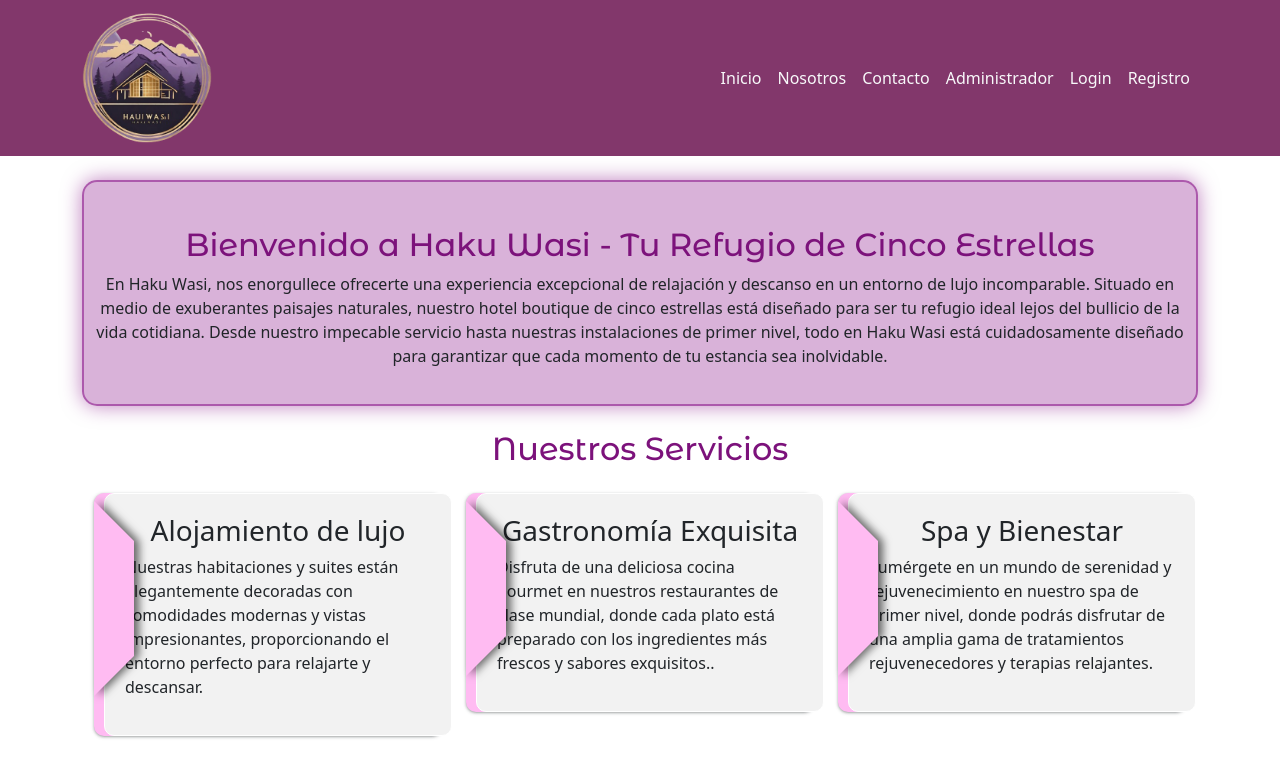
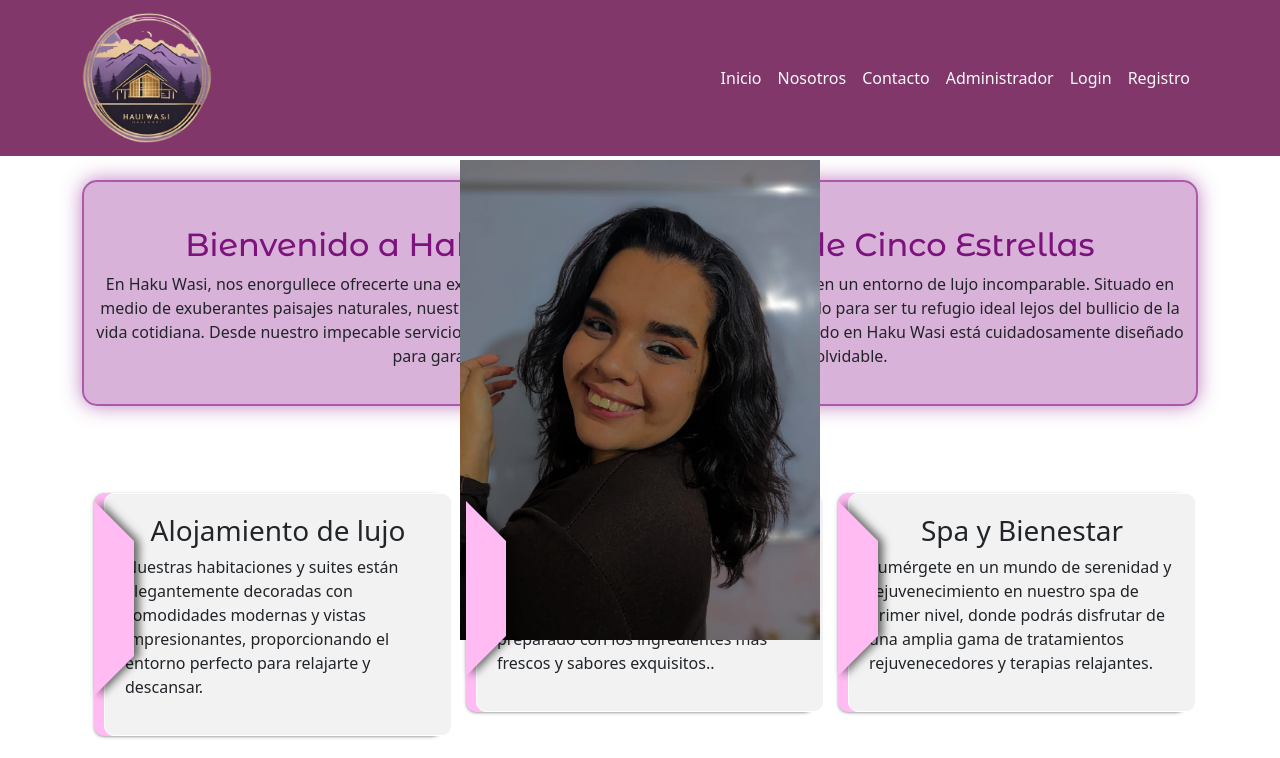
Before and after one commit to Pabmoy25/proyectoHotel-FrontEnd, a React (Vite) app: page /nosotros in a window 1280 px wide. Shown: the top 758 px of the page. Built offline with nearby package versions, Linux system fonts and the light colour scheme.

Commit message:
agregue el primer intergarnte del grupo con sus estilos

```diff
--- a/src/App.css
+++ b/src/App.css
@@ -123,3 +123,85 @@ tbody {
   left: 10px;
   transition: left 1s ;
 }
+
+.cardEquipo{
+  position: absolute;
+  top: 50%;
+  left: 50%;
+  transform: translate(-50%,-50%);
+  width: 360px;
+  height: 480px;
+  background-color: #333;
+}
+
+.cardEquipo .imageEquipo{
+  width: 100%;
+  height: 100%;
+  overflow: hidden;
+}
+
+.cardEquipo .imageEquipo img{
+  width: 100%;
+  height: 100%;
+  object-fit: cover;
+  object-position: center;
+  transition: .5s;
+
+}
+
+.cardEquipo:hover .imageEquipo img{
+  opacity: .5;
+  transform: translateX(30%);
+}
+
+.cardEquipo .detailsEquipo{
+  position: absolute;
+  top: 0;
+  left: 0;
+  width: 70%;
+  height: 100%;
+  background: #E09AD0;
+  transition: all .5s;
+  transform-origin: left;
+  transform: perspective(2000px) rotateY(-90deg);
+}
+
+.cardEquipo:hover .detailsEquipo{
+  transform: perspective(2000px) rotateY(0deg);
+}
+
+.cardEquipo .detailsEquipo .centerEquipo {
+  padding: 20px;
+  text-align: center;
+  background-color: #E09AD0;
+  line-height: 20px;
+  font-size: 20px;
+  text-transform: uppercase;
+}
+
+.social-buttons {
+  text-align: center;
+}
+
+.btnequipo {
+  display: inline-block;
+  padding: 10px 20px;
+  font-size: 16px;
+  text-align: center;
+  text-decoration: none;
+  border: none;
+  cursor: pointer;
+  border-radius: 5px;
+  transition: background-color 0.3s ease;
+}
+
+.btn-linkedin {
+  background-color: #82376b;
+  color: #fff;
+  margin-right: 10px; /* Espacio entre botones */
+}
+
+.btn-github {
+  background-color: #82376b;
+  color: #fff;
+}
--- a/src/components/pages/SobreNosotros.jsx
+++ b/src/components/pages/SobreNosotros.jsx
@@ -2,26 +2,41 @@ import Menu from "../common/Menu";
 import Footer from "../common/Footer";
 import { Link } from "react-router-dom";
 import NosotrosHistoria from "../../assets/NosotrosHistoria.jpg";
+import FotoAnto from "../../assets/FotoAnto.jpg";
 
 const SobreNosotros = () => {
   return (
     <>
       <section class="container cuadroNosotros mt-4">
-              <h2 class="text-center mt-4 tituloAdmin">Bienvenido a Haku Wasi - Tu Refugio de Cinco Estrellas</h2>
+        <h2 class="text-center mt-4 tituloAdmin">
+          Bienvenido a Haku Wasi - Tu Refugio de Cinco Estrellas
+        </h2>
         <p className="text-center ">
-              En Haku Wasi, nos enorgullece ofrecerte una experiencia excepcional de relajación y descanso en un entorno de lujo incomparable. Situado en medio de exuberantes paisajes naturales, nuestro hotel boutique de cinco estrellas está diseñado para ser tu refugio ideal lejos del bullicio de la vida cotidiana. Desde nuestro impecable servicio hasta nuestras instalaciones de primer nivel, todo en Haku Wasi está cuidadosamente diseñado para garantizar que cada momento de tu estancia sea inolvidable.
+          En Haku Wasi, nos enorgullece ofrecerte una experiencia excepcional de
+          relajación y descanso en un entorno de lujo incomparable. Situado en
+          medio de exuberantes paisajes naturales, nuestro hotel boutique de
+          cinco estrellas está diseñado para ser tu refugio ideal lejos del
+          bullicio de la vida cotidiana. Desde nuestro impecable servicio hasta
+          nuestras instalaciones de primer nivel, todo en Haku Wasi está
+          cuidadosamente diseñado para garantizar que cada momento de tu
+          estancia sea inolvidable.
         </p>
       </section>
 
       <section>
         <h2 class=" text-center mt-4 tituloAdmin mb-4">Nuestros Servicios</h2>
         <section className="container">
-                < div className="row">
+          <div className="row">
             <div className="col-lg-4 col-md-4 col-sm-12">
               <div className="itemcard">
                 <div className="layer">
                   <h3 className="text-center">Alojamiento de lujo</h3>
-                        <p>Nuestras habitaciones y suites están elegantemente decoradas con comodidades modernas y vistas impresionantes, proporcionando el entorno perfecto para relajarte y descansar.</p>
+                  <p>
+                    Nuestras habitaciones y suites están elegantemente decoradas
+                    con comodidades modernas y vistas impresionantes,
+                    proporcionando el entorno perfecto para relajarte y
+                    descansar.
+                  </p>
                 </div>
               </div>
             </div>
@@ -30,7 +45,12 @@ const SobreNosotros = () => {
               <div className="itemcard">
                 <div className="layer">
                   <h3 className="text-center">Gastronomía Exquisita</h3>
-                        <p>Disfruta de una deliciosa cocina gourmet en nuestros restaurantes de clase mundial, donde cada plato está preparado con los ingredientes más frescos y sabores exquisitos..</p>
+                  <p>
+                    Disfruta de una deliciosa cocina gourmet en nuestros
+                    restaurantes de clase mundial, donde cada plato está
+                    preparado con los ingredientes más frescos y sabores
+                    exquisitos..
+                  </p>
                 </div>
               </div>
             </div>
@@ -39,7 +59,12 @@ const SobreNosotros = () => {
               <div className="itemcard">
                 <div className="layer">
                   <h3 className="text-center">Spa y Bienestar</h3>
-                        <p>Sumérgete en un mundo de serenidad y rejuvenecimiento en nuestro spa de primer nivel, donde podrás disfrutar de una amplia gama de tratamientos rejuvenecedores y terapias relajantes.</p>
+                  <p>
+                    Sumérgete en un mundo de serenidad y rejuvenecimiento en
+                    nuestro spa de primer nivel, donde podrás disfrutar de una
+                    amplia gama de tratamientos rejuvenecedores y terapias
+                    relajantes.
+                  </p>
                 </div>
               </div>
             </div>
@@ -51,10 +76,21 @@ const SobreNosotros = () => {
         <div class="row align-items-center my-4">
           <div class="col-lg-6 col-md-12 col-sm-12">
             <h2 className="tituloAdmin text-center">Nuestra Historia</h2>
-                <p className="text-center">Fundado con una pasión por ofrecer experiencias inolvidables y un compromiso con la excelencia, Haku Wasi ha sido un destino de primer nivel para viajeros exigentes desde su apertura.Nuestra historia está marcada por un legado de hospitalidad excepcional y un enfoque inquebrantable en la satisfacción del cliente.</p>
+            <p className="text-center">
+              Fundado con una pasión por ofrecer experiencias inolvidables y un
+              compromiso con la excelencia, Haku Wasi ha sido un destino de
+              primer nivel para viajeros exigentes desde su apertura.Nuestra
+              historia está marcada por un legado de hospitalidad excepcional y
+              un enfoque inquebrantable en la satisfacción del cliente.
+            </p>
           </div>
           <div class="col-lg-6 col-md-12 col-sm-12 d-flex justify-content-center align-items-center ">
-            <img src={NosotrosHistoria} alt="logo Hotel Haki Wasi" className="img-fluid " width={350}></img>
+            <img
+              src={NosotrosHistoria}
+              alt="Hotel"
+              className="img-fluid "
+              width={350}
+            ></img>
           </div>
         </div>
       </section>
@@ -62,9 +98,42 @@ const SobreNosotros = () => {
       <section class="container">
         <h2 class="text-center tituloAdmin">Nuestro Equipo</h2>
         <p class="text-center ">
-        Compuesto por individuos talentosos y apasionados, nuestro equipo está dedicado a hacer que cada momento de tu estadía sea inolvidable.
+          Compuesto por individuos talentosos y apasionados, nuestro equipo está
+          dedicado a hacer que cada momento de tu estadía sea inolvidable.
         </p>
       </section>
+
+      <section className="row">
+        <div className="col-lg-6">
+            <div className="cardEquipo">
+                <div className="imageEquipo">
+                <img
+              src={FotoAnto}
+              alt="Hotel"
+              className="img-fluid "
+              width={350}
+            ></img>
+            </div>
+            <div className="detailsEquipo">
+                <div className="centerEquipo">
+                    <h2>Ortega Antonella</h2>
+                    <p>Lorem ipsum dolor sit amet, consectetur adipisicing elit. Atque accusantium ea quibusdam aspernatur voluptas cumque aut eos vel saepe adipisci.</p>
+                    <div class="social-buttons">
+    <a href="" target="_blank" class="btnequipo btn-linkedin my-4">LinkedIn</a>
+    <a href="" target="_blank" class="btnequipo btn-github">GitHub</a>
+</div>
+
+
+                </div>
+
+            </div>
+
+            </div>
+        </div>
+
+      </section>
+
+
 
     </>
   );
```
Also changed, not shown: src/assets/FotoAnto.jpg (added). Lines whose indentation alone changed are shown as unchanged.
